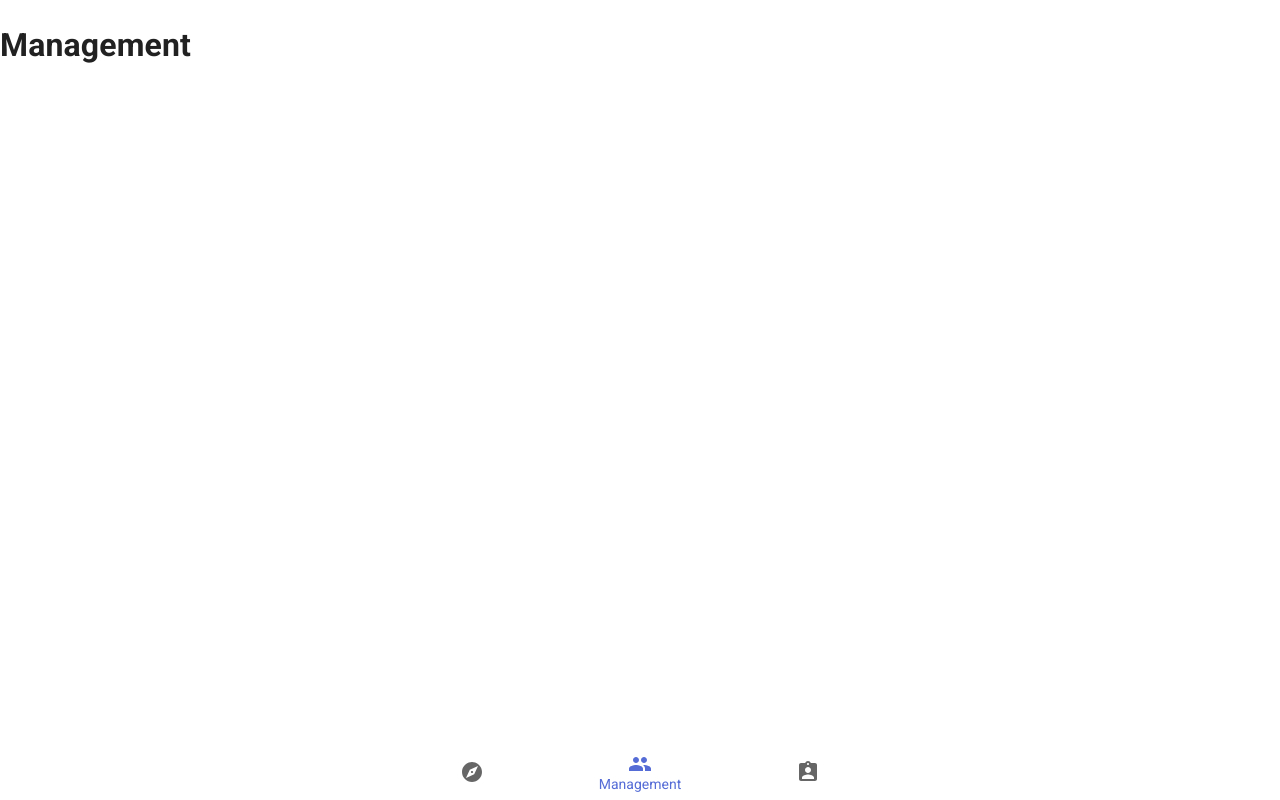
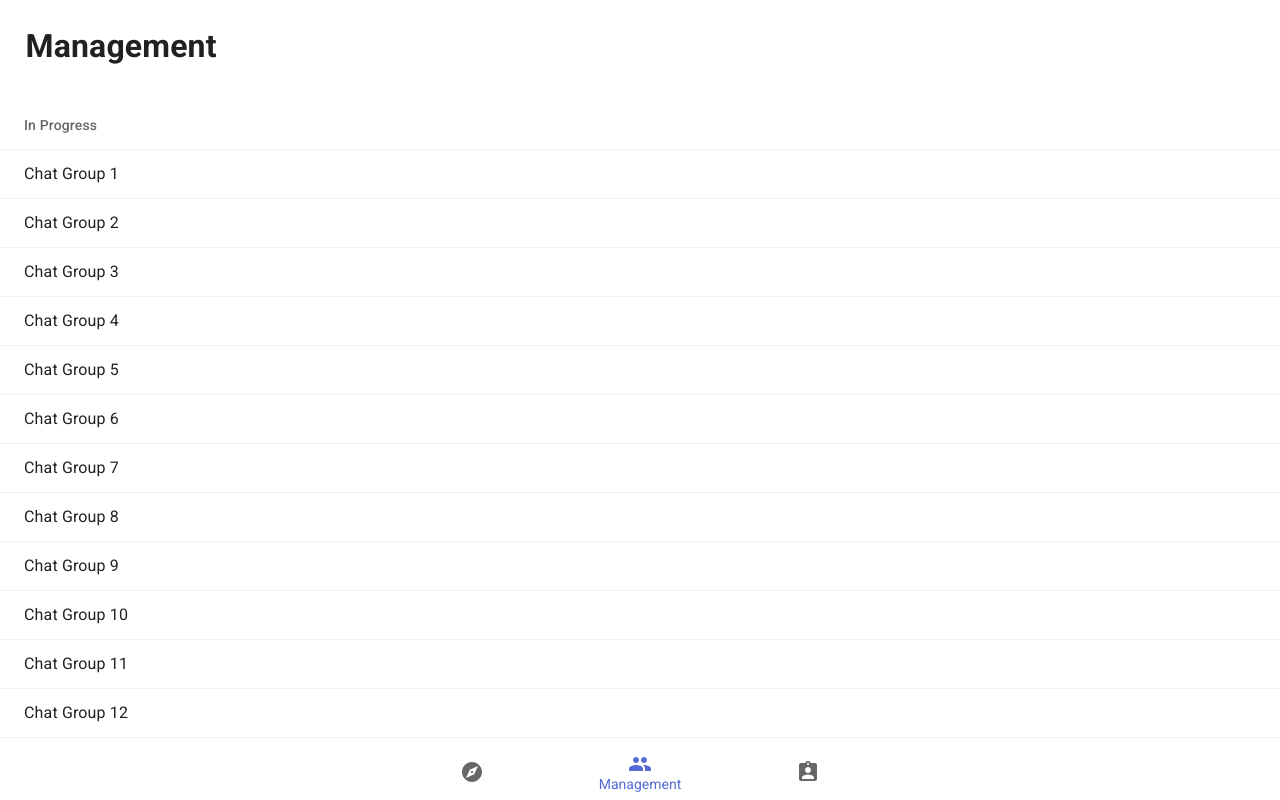
Before and after one commit to nyucc2022/FoodieNet-frontend, a React (Create React App) app: page /dashboard/explore in a window 1280 px wide. Both pictures are taken after a click on the button "Management". Built offline with nearby package versions, Linux system fonts and the light colour scheme.

Commit message:
feat: management list

```diff
--- /dev/null
+++ b/src/components/title/index.tsx
@@ -0,0 +1,13 @@
+import * as React from 'react';
+
+interface ITitle {
+    classNames?: string;
+    style?: any;
+    children: JSX.Element | JSX.Element[] | string;
+}
+
+export default function Title({ children, classNames='', style={} }: ITitle) {
+    return (<h1 className={`base-h1 ${classNames}`} style={style}>{
+        children
+    }</h1>);
+}
--- a/src/index.css
+++ b/src/index.css
@@ -14,3 +14,7 @@ code {
   width: 100vw;
   overflow: hidden;
 }
+
+.base-h1 {
+  margin: 1.4rem 1.6rem;
+}
--- a/src/pages/dashboard/explore/index.tsx
+++ b/src/pages/dashboard/explore/index.tsx
@@ -1,5 +1,7 @@
 import * as React from 'react';
 
+import Title from '../../../components/title';
+
 export default function Explore() {
-    return (<h1>Explore</h1>);
+    return (<Title>Explore</Title>);
 }
--- a/src/pages/dashboard/management/index.tsx
+++ b/src/pages/dashboard/management/index.tsx
@@ -1,5 +1,28 @@
 import * as React from 'react';
 
+import { List, ListItem, ListItemButton, ListItemText, ListSubheader } from '@mui/material';
+import Title from '../../../components/title';
+
 export default function Management() {
-    return (<h1>Management</h1>);
+    return (<>
+        <Title>Management</Title>
+        <List>
+            <ListSubheader sx={{ padding: '0 1.5rem'}}>{`In Progress`}</ListSubheader>
+            {Array(25).fill(0).map((_, i) => (
+                <ListItem key={i} sx={{ padding: '0 0.5rem', borderTop: '1px solid rgba(0, 0, 0, 0.05)' }}>
+                    <ListItemButton>
+                    <ListItemText primary={`Chat Group ${i+1}`} />
+                    </ListItemButton>
+                </ListItem>
+            ))}
+            <ListSubheader sx={{ padding: '0 1.5rem', marginTop: '2rem' }}>{`Archived`}</ListSubheader>
+            {Array(25).fill(0).map((_, i) => (
+                <ListItem key={i} sx={{ padding: '0 0.5rem', borderTop: '1px solid rgba(0, 0, 0, 0.05)' }}>
+                    <ListItemButton>
+                    <ListItemText primary={`Chat Group ${i+1}`} />
+                    </ListItemButton>
+                </ListItem>
+            ))}
+        </List>
+    </>);
 }
--- a/src/pages/dashboard/profile/index.tsx
+++ b/src/pages/dashboard/profile/index.tsx
@@ -1,5 +1,7 @@
 import * as React from 'react';
 
+import Title from '../../../components/title';
+
 export default function Profile() {
-    return (<h1>Profile</h1>);
+    return (<Title>Profile</Title>);
 }
```
